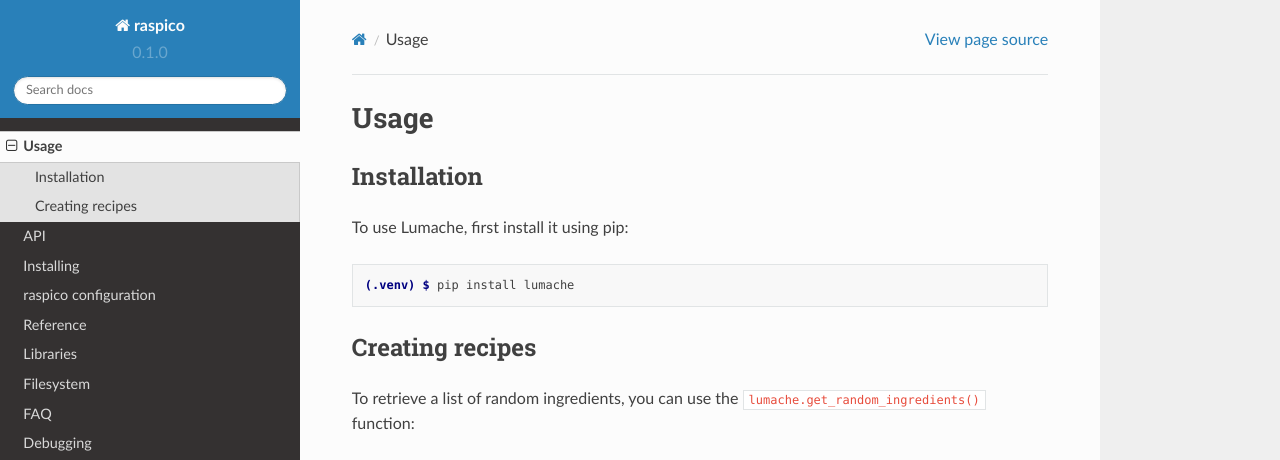
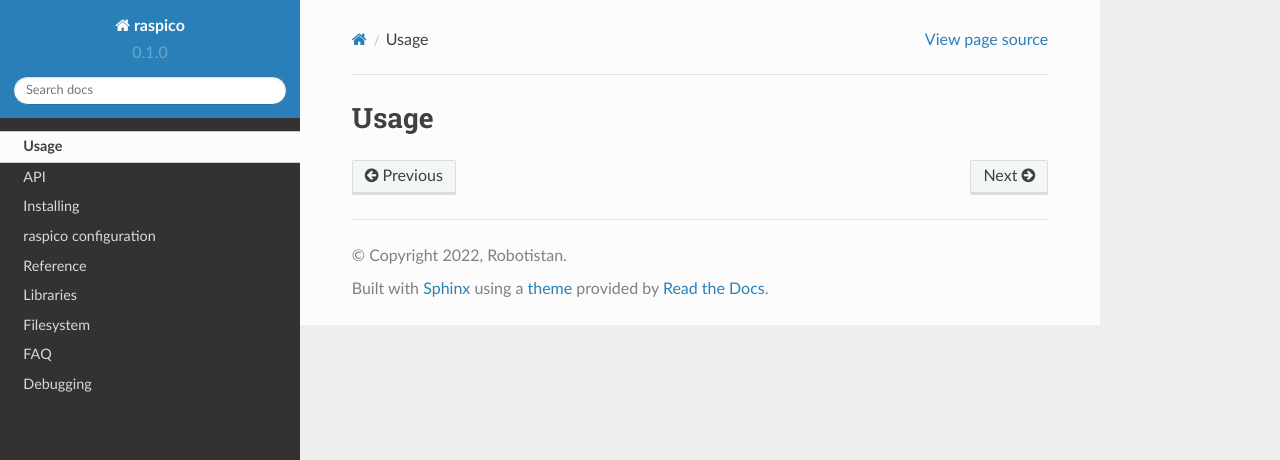
Before and after one commit to Robotistan-Workspace/raspico-readthedocs-v0, a Sphinx documentation site: the page built from docs/source/usage.rst, in a window 1280 px wide and 1095 px high. Shown: the top 460 px of the window. Built offline with Sphinx 7.4.7 and the Read the Docs theme 2.0.0, drawn with Linux system fonts in a browser that asks for light colours; some of the changed text lies outside the part shown; grey boxes are pictures that could not be loaded.

Commit message:
Update usage.rst

```diff
--- a/docs/source/usage.rst
+++ b/docs/source/usage.rst
@@ -1,33 +1,2 @@
 Usage
 =====
-
-.. _installation:
-
-Installation
-------------
-
-To use Lumache, first install it using pip:
-
-.. code-block:: console
-
-   (.venv) $ pip install lumache
-
-Creating recipes
-----------------
-
-To retrieve a list of random ingredients,
-you can use the ``lumache.get_random_ingredients()`` function:
-
-.. autofunction:: lumache.get_random_ingredients
-
-The ``kind`` parameter should be either ``"meat"``, ``"fish"``,
-or ``"veggies"``. Otherwise, :py:func:`lumache.get_random_ingredients`
-will raise an exception.
-
-.. autoexception:: lumache.InvalidKindError
-
-For example:
-
->>> import lumache
->>> lumache.get_random_ingredients()
-['shells', 'gorgonzola', 'parsley']
```
